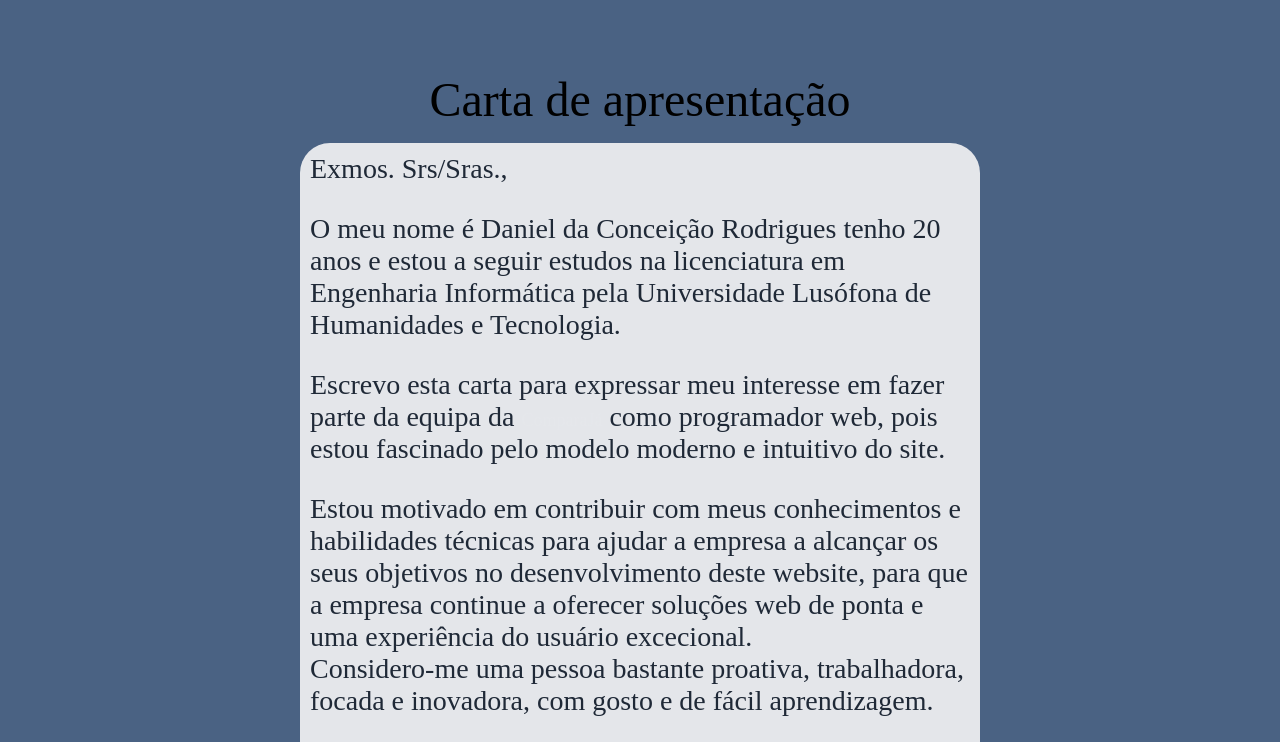
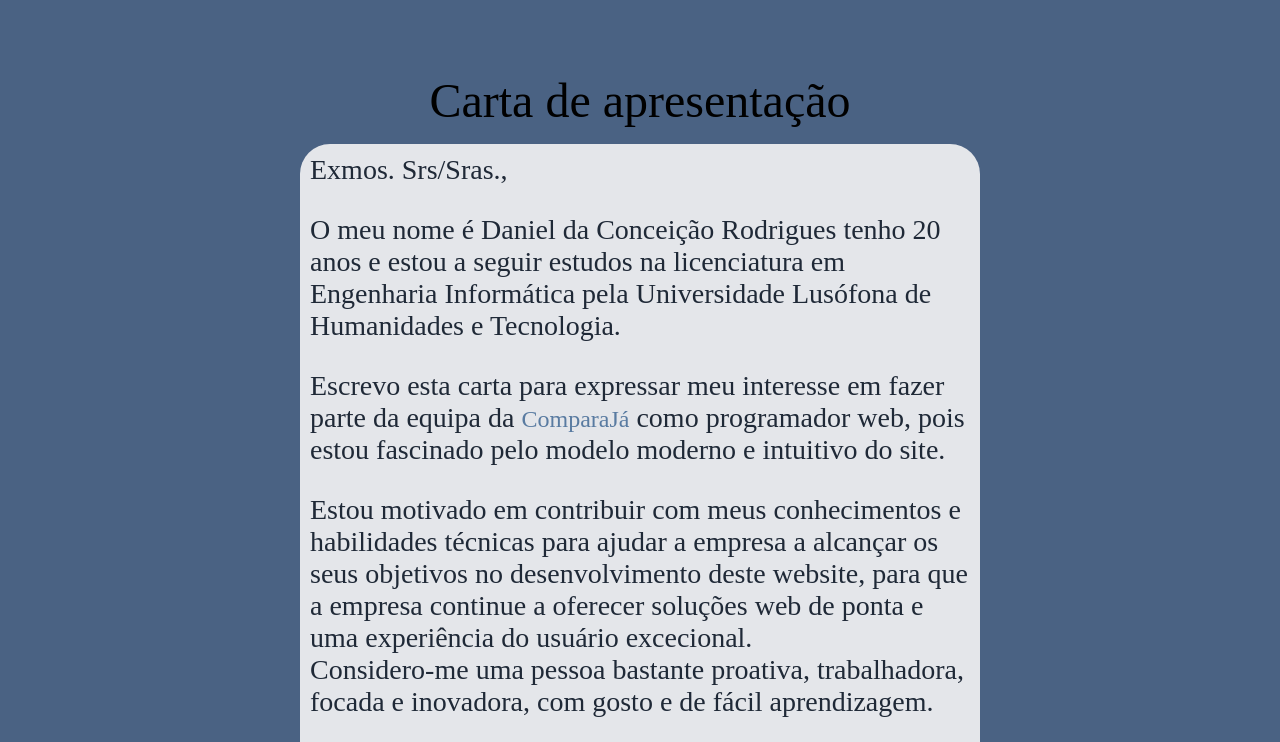
Before and after one commit to DcRPt/portfolio, a plain HTML site: page index.html in a window 1280 px wide. Shown: the part 988-1730 px from the top of the page. Drawn offline with Linux system fonts and the light colour scheme.

Commit message:
Update style.css

```diff
--- a/style.css
+++ b/style.css
@@ -32,8 +32,8 @@ ul{
 
 a{
     text-decoration: none;
-    color: #e5e7eb;
-    font-size: 18px;
+    color: #597ba1;
+    font-size: 24px;
     justify-content: space-evenly;
     max-height: 100%;
     max-width: 100%;
```
